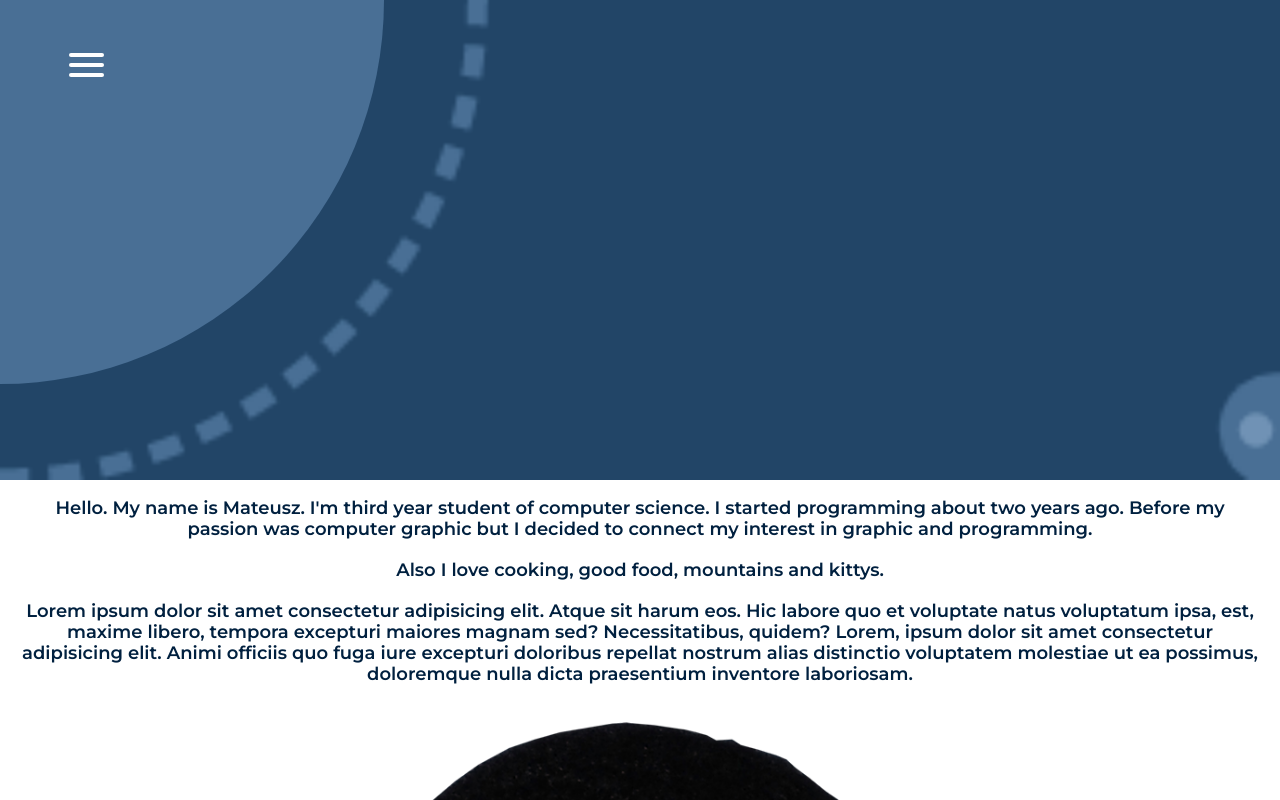
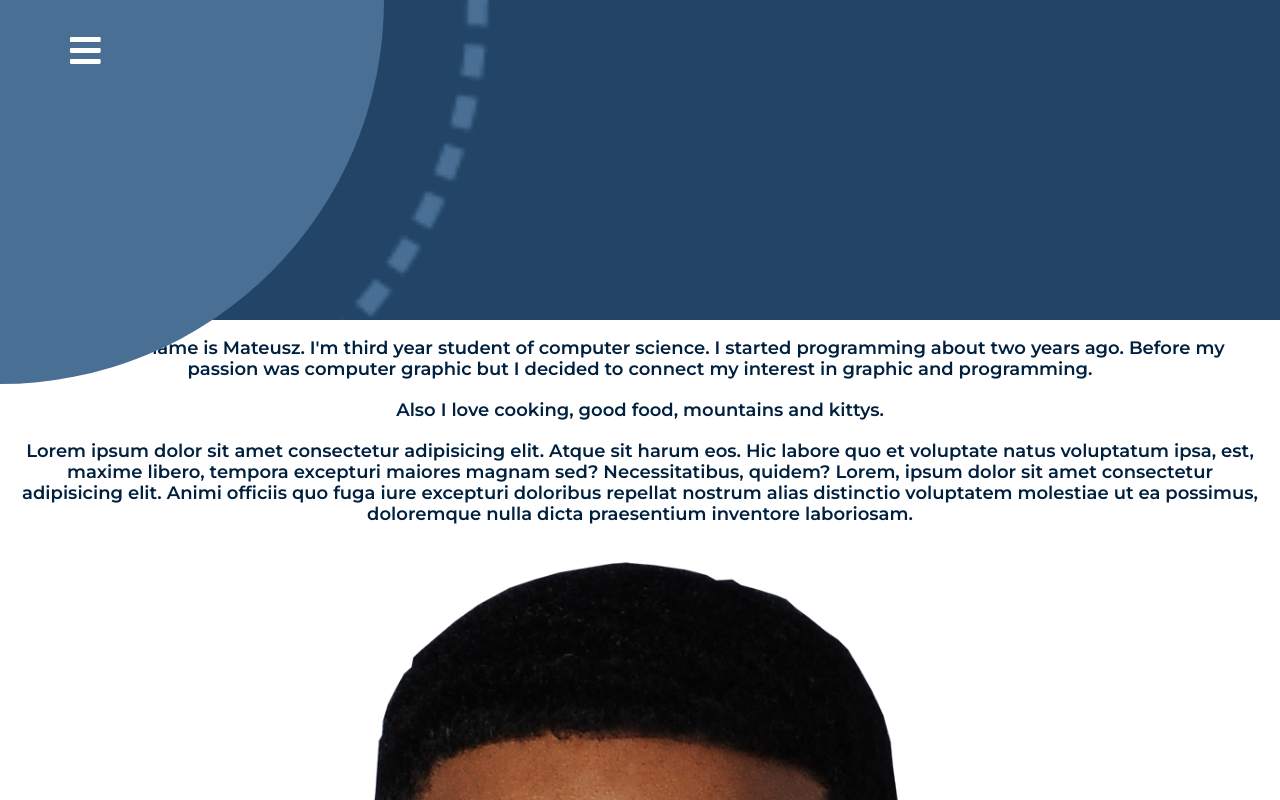
Before and after one commit to mateuszwawrzonkowski/Portfolio, a React (Create React App) app: page /#/about in a window 1280 px wide. Shown: the top 800 px of the page. Built offline with nearby package versions, Linux system fonts and the light colour scheme.

Commit message:
Fixes, add toggle menu

```diff
--- a/package.json
+++ b/package.json
@@ -3,6 +3,9 @@
   "version": "0.1.0",
   "private": true,
   "dependencies": {
+    "@fortawesome/fontawesome-svg-core": "^1.2.29",
+    "@fortawesome/free-solid-svg-icons": "^5.13.1",
+    "@fortawesome/react-fontawesome": "^0.1.11",
     "@testing-library/jest-dom": "^4.2.4",
     "@testing-library/react": "^9.5.0",
     "@testing-library/user-event": "^7.2.1",
--- a/src/components/Hamburger/Hamburger.js
+++ /dev/null
@@ -1,21 +0,0 @@
-import React, { useState } from 'react'
-import styles from 'components/Hamburger/Hamburger.module.scss';
-
-const Hamburger = ({ show }) => {
-
-    return (
-        <>
-            {
-                show ?
-                    <button className={styles.hamburger}>
-                        <span className={styles.hamburger__box}>
-                            <span className={styles.hamburger__box__inner} />
-                        </span>
-                    </button>
-                    : null
-            }
-        </>
-    )
-}
-
-export default Hamburger;
--- a/src/components/Hamburger/Hamburger.module.scss
+++ /dev/null
@@ -1,49 +0,0 @@
-.hamburger {
-    position: absolute;
-    display: inline-block;
-    cursor: pointer;
-    z-index: 10;
-    background-color: transparent;
-    border: 0;
-    top: 10%;
-    left: 5%;
-    outline: none;
-    padding: 5px;
-
-    &__box {
-        position: relative;
-        width: 35px;
-        height: 24px;
-        display: inline-block;
-
-        &__inner {
-            width: 100%;
-            height: 4px;
-            background-color: white;
-            position: absolute;
-            left: 0;
-            top: 50%;
-            transform: translateY(-50%);
-            border-radius: 4px;
-
-            &::before,
-            &::after {
-                position: absolute;
-                width: 100%;
-                height: 4px;
-                background-color: white;
-                content: '';
-                left: 0;
-                border-radius: 4px;
-            }
-
-            &::before {
-                top: -10px;
-            }
-
-            &::after {
-                top: 10px;
-            }
-        }
-    }
-}
--- a/src/components/Header/Header.js
+++ b/src/components/Header/Header.js
@@ -1,21 +1,33 @@
-import React from 'react';
+import React, { useMemo } from 'react';
 import styles from 'components/Header/Header.module.scss';
-import Hamburger from 'components/Hamburger/Hamburger';
-import HeaderText from 'components/Header/HeaderText/HeaderText';
-const Header = ({page}) => {
+import MenuIcon from 'components/MenuIcon/MenuIcon';
+
+
+const Header = ({ page }) => {
+
+    const sectionTitle = useMemo(() => {
+        switch (page) {
+            case 'about':
+                return 'About me'
+            case 'contact':
+                return 'Contact'
+            case page:
+                return `${page.charAt(0).toUpperCase() + page.slice(1)}s`
+            default:
+                return null
+        }
+    }, [page]);
 
     return (
         <>
-            <div className={styles.header}>
-                <div className={styles.header__shape1}/>
-                <div className={styles.header__circle} />
-                {page !== "homepage" ? <Hamburger show /> : <Hamburger/>}
-                <div className={styles.header__shapes} />
-                {/* <HeaderText page={page} /> */}
+            {page === 'homepage' ? <MenuIcon /> : <MenuIcon showMenuButton />}
+            <div className={styles.header} style={page !== 'homepage' ? { height: '40vh' } : null}>
+                {page === 'homepage' ? <div className={styles.header__bottomShape} /> : null}
+                <div className={styles.header__topShapes} />
+                {page !== 'homepage' && <p className={styles.header__text} >{sectionTitle}</p>}
             </div>
         </>
     )
-
 }
 
 
--- a/src/components/Header/Header.module.scss
+++ b/src/components/Header/Header.module.scss
@@ -6,7 +6,7 @@
     height: 60vh;
     width: 100%;
 
-    &__shape1 {
+    &__bottomShape {
         position: absolute;
         height: 100%;
         width: 100%;
@@ -15,40 +15,16 @@
         background-size: cover;
     }
 
-    &__circle {
-        position: absolute;
-        top: 0;
-        left: 0;
-        transform: translate(-50%, -50%);
-        height: 60vw;
-        width: 60vw;
-        background-color: $kashmirblue-color;
-        border-radius: 50%;
-        z-index: 1;
-        transition: 0.3s;
-
-        &__active {
-            position: absolute;
-            top: 0;
-            left: 0;
-            transform: translate(-50%, -40%);
-            height: 200vw;
-            width: 260vw;
-            background-color: $kashmirblue-color;
-            border-radius: 50%;
-            z-index: 1;
-        }
-    }
-
-    &__shapes {
+    &__topShapes {
         position: absolute;
         height: 100%;
         width: 100%;
         background-image: url("../../assets/circle_bg.png");
         background-repeat: no-repeat;
         background-size: cover;
+    }
 
-        p {
+    &__text {
         position: absolute;
         top: 20vh;
         left: 6%;
@@ -59,10 +35,3 @@
         text-shadow: 0px 3px 6px #00203F;
     }
 }
-
-    &__page{
-        position: fixed;
-        height:120px;
-        font-size: 30px;
-    }
-}
--- a/src/components/Header/HeaderText/HeaderText.js
+++ /dev/null
@@ -1,15 +0,0 @@
-import React from 'react';
-import styles from 'components/Header/HeaderText/HeaderText.module.scss';
-import Header from '../Header';
-
-
-const HeaderText = ({ page }) => {
-
-    return (
-        <>
-            <p className={styles.header__text}>dzien dobry</p>
-        </>
-    )
-}
-
-export default HeaderText;
--- a/src/components/Header/HeaderText/HeaderText.module.scss
+++ /dev/null
@@ -1,3 +0,0 @@
-.header__text{
-    position: relative;
-}
--- /dev/null
+++ b/src/components/MenuIcon/MenuIcon.js
@@ -0,0 +1,34 @@
+import React, { useState } from 'react'
+import styles from 'components/MenuIcon/MenuIcon.module.scss';
+import { FontAwesomeIcon } from '@fortawesome/react-fontawesome';
+import { faBars, faTimes } from '@fortawesome/free-solid-svg-icons';
+
+const MenuIcon = ({ showMenuButton }) => {
+
+    const [open, setOpen] = useState(false);
+
+    const handleClick = () => {
+        setOpen(!open);
+    }
+
+    const menuBgClass = open ? styles.menuBgOpened : styles.menuBg;
+
+    return (
+        <>
+            {
+                showMenuButton ?
+                    <button onClick={handleClick} className={styles.menuIcon} >
+                        {open ?
+                            <FontAwesomeIcon icon={faTimes} />
+                            :
+                            <FontAwesomeIcon icon={faBars} />
+                        }
+                    </button>
+                    : null
+            }
+            <div className={menuBgClass} />
+        </>
+    )
+}
+
+export default MenuIcon;
--- /dev/null
+++ b/src/components/MenuIcon/MenuIcon.module.scss
@@ -0,0 +1,38 @@
+@import '../../constants.scss';
+
+.menuBg {
+    position: fixed;
+    top: 0;
+    left: 0;
+    transform: translate(-50%, -50%);
+    height: 60vw;
+    width: 60vw;
+    background-color: $kashmirblue-color;
+    border-radius: 50%;
+    z-index: 1;
+    transition: 0.5s;
+}
+
+.menuBgOpened {
+    @extend .menuBg;
+    height: 250vw;
+    width: 260vw;
+}
+
+.menuIcon {
+    position: fixed;
+    border: none;
+    background-color: transparent;
+    top: 4%;
+    left: 5%;
+    z-index: 999;
+
+    &:focus {
+        outline: transparent;
+    }
+
+    svg {
+        color: white;
+        font-size: 35px;
+    }
+}
--- a/src/components/Navigation/Navigation.js
+++ b/src/components/Navigation/Navigation.js
@@ -10,7 +10,6 @@ const navLinks = [
 ]
 
 const Navigation = () => {
-
 
     const navigation = navLinks.map(item => (
         <li key={item.name} className={styles.navItem}>
--- a/src/pages/About/About.js
+++ b/src/pages/About/About.js
@@ -3,10 +3,10 @@ import styles from 'pages/About/About.module.scss';
 import Header from 'components/Header/Header';
 import faceImg from 'assets/face.png';
 
-const About = (props) => (
+const About = () => (
     <>
         <div className={styles.wrapper}>
-            <Header page="about"/>
+            <Header page="about" />
             <div className={styles.about}>
                 <p>
                     Hello. My name is Mateusz.
--- a/src/pages/Home/Home.module.scss
+++ b/src/pages/Home/Home.module.scss
@@ -6,7 +6,6 @@
     background-color: $turquoiseblue-color;
 
     .header {
-
         &__bg {
             position: relative;
             height: 100%;
@@ -19,7 +18,7 @@
         &__hello {
             position: absolute;
             top: 15%;
-            left: 10%;
+            left: 15%;
             transform: translate(0, -50%);
             font-size: 2.3rem;
             font-weight: 600;
```
Also changed, not shown: 1 other file (tests, documents, lock files or other folders). Lines whose indentation alone changed are shown as unchanged.
